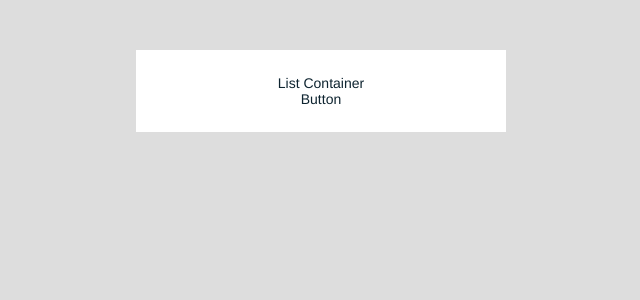
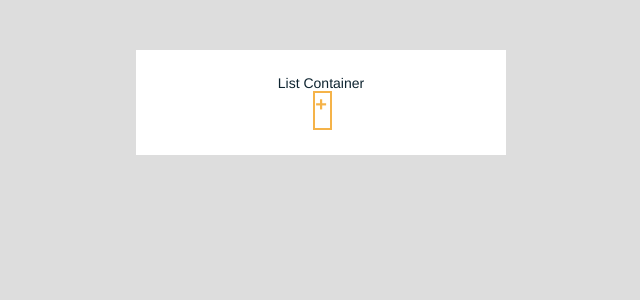
Before and after one commit to fatou199/init-react, a React (Create React App) app in the folder timer/: page / in a window 1280 px wide. Shown: the top 300 px of the page, without its empty margins (319-959 px from the left). Built offline with nearby package versions, Linux system fonts and the light colour scheme.

Commit message:
composant Button

```diff
--- a/timer/src/components/Button.js
+++ b/timer/src/components/Button.js
@@ -4,8 +4,8 @@ class Button extends Component{
 
     render(){
         return(
-        <div>
-            <p>Button</p>
+        <div className="button__outline">
+            +
         </div>
         )
     }
```
